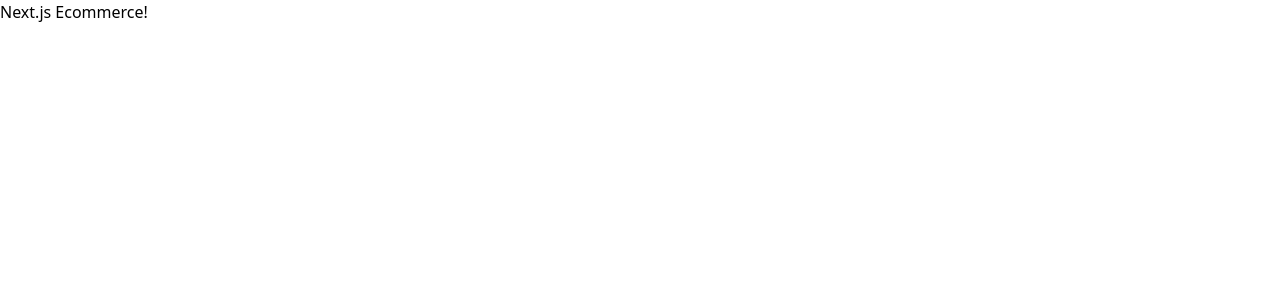
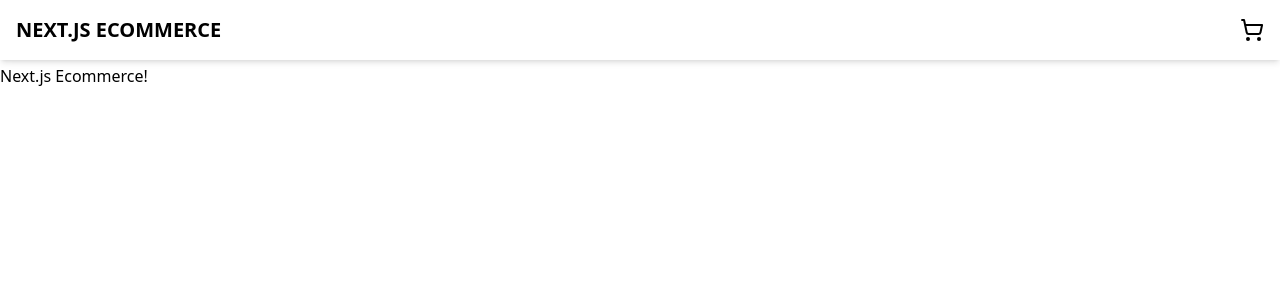
Before and after one commit to erlijunior/nextjs-ecommerce, a Next.js app: page / in a window 1280 px wide. Shown: the top 300 px of the page. Built offline with nearby package versions, Linux system fonts and the light colour scheme.

Commit message:
Adiciona Header

```diff
--- a/package.json
+++ b/package.json
@@ -9,6 +9,7 @@
     "lint": "eslint"
   },
   "dependencies": {
+    "lucide-react": "^0.563.0",
     "next": "16.1.6",
     "react": "19.2.3",
     "react-dom": "19.2.3"
--- /dev/null
+++ b/src/app/components/header/header.tsx
@@ -0,0 +1,19 @@
+import { ShoppingCart } from 'lucide-react'
+import Link from 'next/link'
+
+const Header = () => {
+	return (
+		<header className='fixed top-0 left-0 w-full p-4 bg-white shadow-md'>
+			<nav className='flex items-center justify-between max-w-7xl mx-auto'>
+				<Link href='/'>
+					<h1 className='text-xl font-bold uppercase'>Next.js Ecommerce</h1>
+				</Link>
+				<Link href='/cart' aria-label='Carrinho'>
+					<ShoppingCart size={24} />
+				</Link>
+			</nav>
+		</header>
+	)
+}
+
+export default Header
--- a/src/app/layout.tsx
+++ b/src/app/layout.tsx
@@ -1,6 +1,7 @@
 import type { Metadata } from 'next'
 import { Geist, Geist_Mono } from 'next/font/google'
 import './globals.css'
+import Header from './components/header/header'
 
 const geistSans = Geist({
 	variable: '--font-geist-sans',
@@ -24,7 +25,12 @@ export default function RootLayout({
 }>) {
 	return (
 		<html lang='en'>
-			<body className={`${geistSans.variable} ${geistMono.variable} antialiased`}>{children}</body>
+			<body className={`${geistSans.variable} ${geistMono.variable} antialiased`}>
+				<main className='h-screen py-16'>
+					<Header />
+					{children}
+				</main>
+			</body>
 		</html>
 	)
 }
--- a/src/app/page.tsx
+++ b/src/app/page.tsx
@@ -1,7 +1,7 @@
 export default function Home() {
 	return (
-		<main>
+		<div>
 			<h1>Next.js Ecommerce!</h1>
-		</main>
+		</div>
 	)
 }
```
Also changed, not shown: 1 other file (tests, documents, lock files or other folders).
